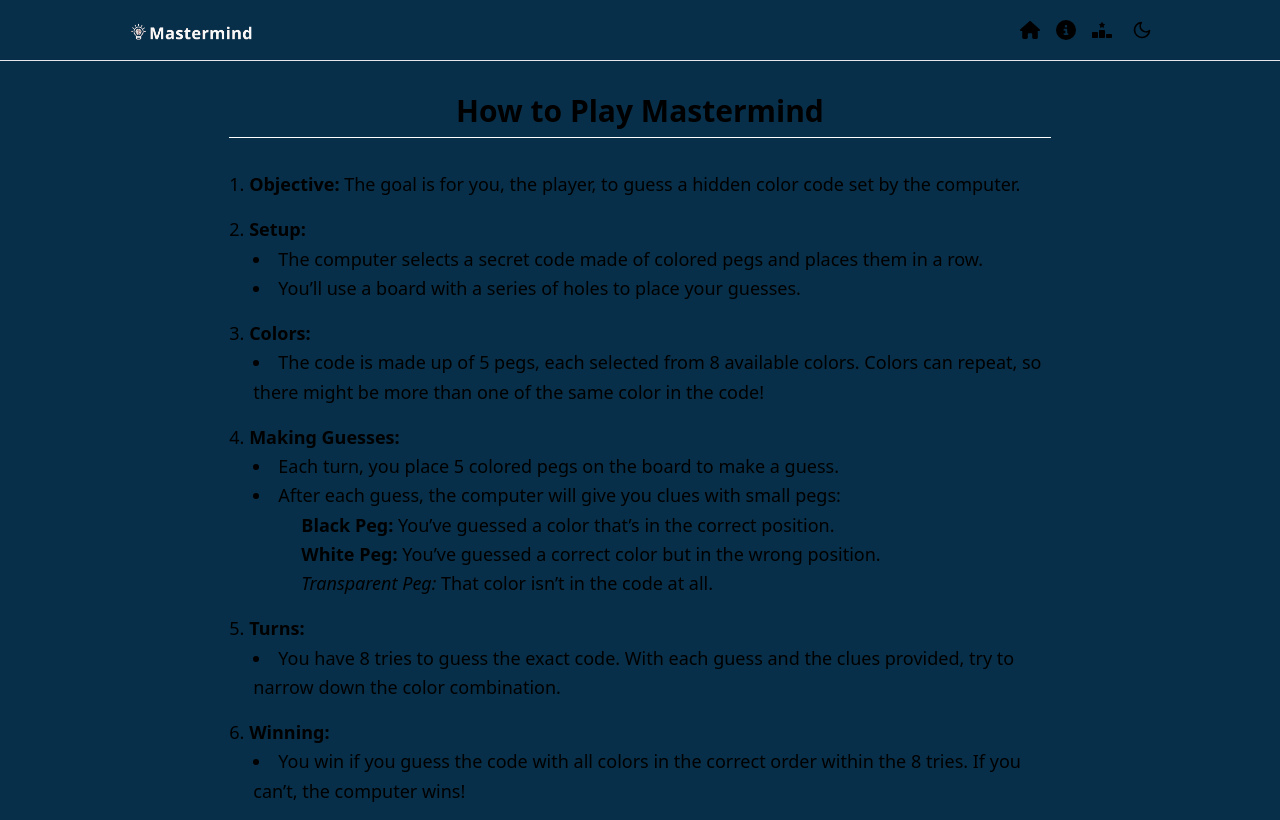
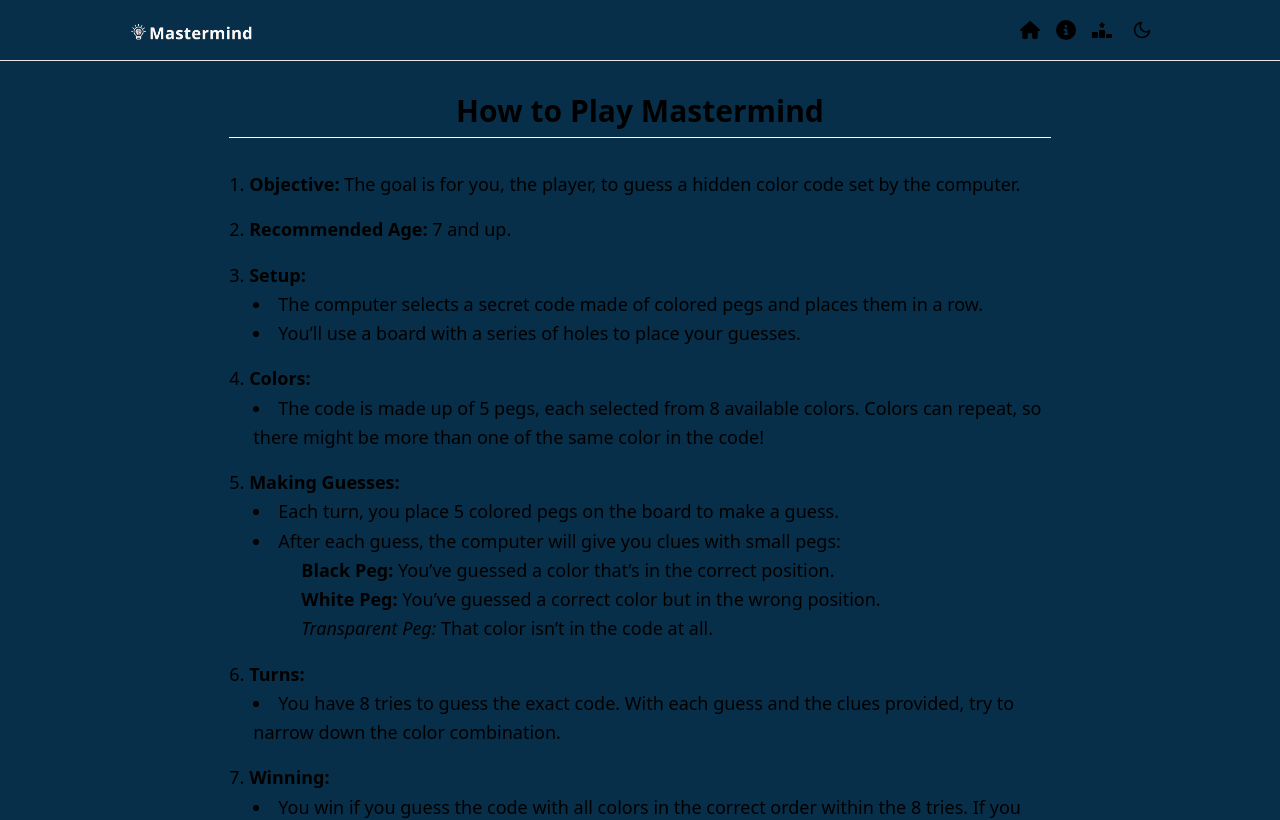
Before and after one commit to patobottos/mastermind, a Next.js app: page /rules in a window 1280 px wide. Shown: the top 820 px of the page. Built offline with nearby package versions, Linux system fonts and the light colour scheme.

Commit message:
💬 Adding recommended Age (issue #16 rules)

```diff
--- a/src/app/rules/page.tsx
+++ b/src/app/rules/page.tsx
@@ -17,6 +17,9 @@
           <li>
             <strong>Objective:</strong> The goal is for you, the player, to
             guess a hidden color code set by the computer.
+          </li>
+          <li>
+            <strong>Recommended Age:</strong> 7 and up.
           </li>
           <li>
             <strong>Setup:</strong>
@@ -100,19 +103,19 @@
             Mastermind has its roots in an old paper-and-pencil game known as
             “Bulls and Cows,” popular in England and Italy under names like
             “Numerello.” In 1970, Israeli postmaster and telecommunications
-            expert <strong>Mordecai Meirowitz</strong> adapted this game to create the Mastermind
-            we know today. After many toy companies rejected the idea, a small
-            British company, Invicta Plastics Ltd., saw its potential and first
-            produced it with colored pegs on a board. Later, Hasbro began
-            distributing the game around the world.
+            expert <strong>Mordecai Meirowitz</strong> adapted this game to
+            create the Mastermind we know today. After many toy companies
+            rejected the idea, a small British company, Invicta Plastics Ltd.,
+            saw its potential and first produced it with colored pegs on a
+            board. Later, Hasbro began distributing the game around the world.
           </p>
           <p>
             Since its release, Mastermind has become a classic. Known for its
             unique mix of strategy and deduction, it has captivated over 50
             million players worldwide. The game even drew the interest of
-            mathematicians, like <strong>Donald Knuth</strong>, who in 1977 proved that any
-            Mastermind code could be cracked in five moves or fewer using a
-            mathematical approach.
+            mathematicians, like <strong>Donald Knuth</strong>, who in 1977
+            proved that any Mastermind code could be cracked in five moves or
+            fewer using a mathematical approach.
           </p>
           <p>
             Mastermind continues to challenge players of all ages, making it a
```
